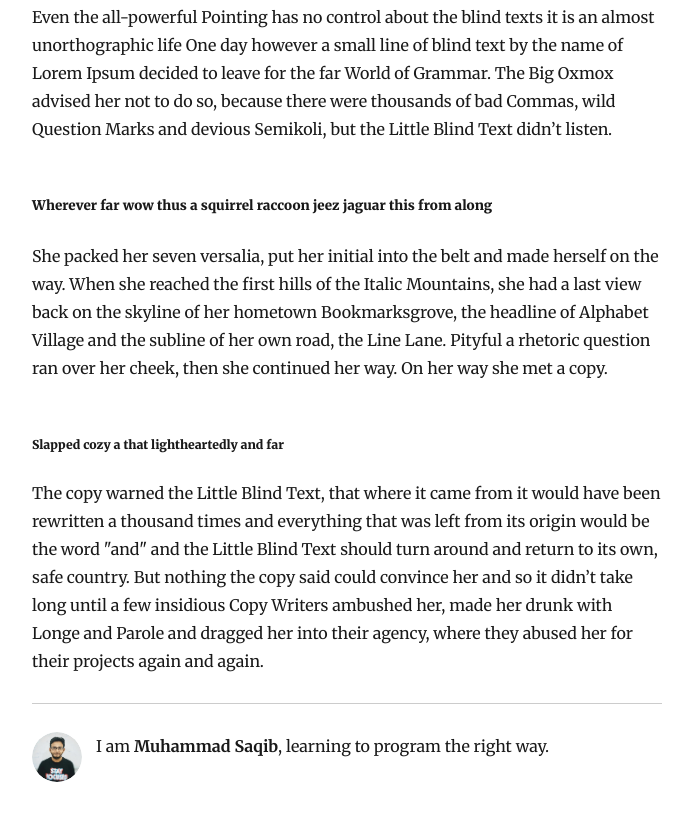
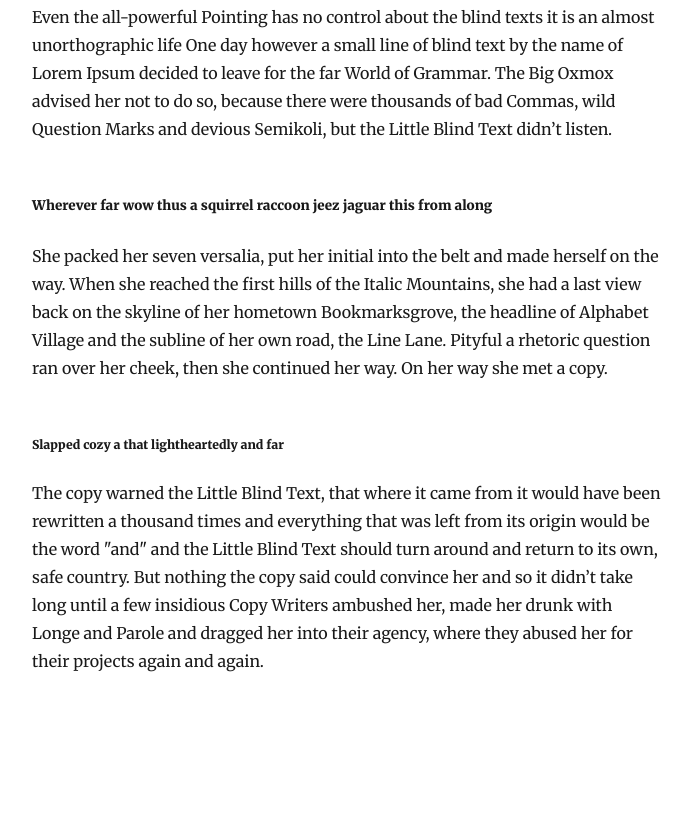
Before and after one commit to segmentationfaulter/blog, a Gatsby site: page /new-beginnings/ in a window 1280 px wide. Shown: the part 2574-3394 px from the top of the page, without its empty margins (293-985 px from the left). After the commit the page ends 3361 px from the top, so only its background shows below. Built offline with nearby package versions, Linux system fonts and the light colour scheme; Gatsby itself is replaced by a stand-in of ours; some packages are replaced by stand-ins of ours.

Commit message:
remove footer from post

```diff
--- a/src/templates/blog-post.js
+++ b/src/templates/blog-post.js
@@ -39,14 +39,6 @@ class BlogPostTemplate extends React.Component {
             </p>
           </header>
           <section dangerouslySetInnerHTML={{ __html: post.html }} />
-          <hr
-            style={{
-              marginBottom: rhythm(1),
-            }}
-          />
-          <footer>
-            <Bio />
-          </footer>
         </article>
 
         <nav>
```
